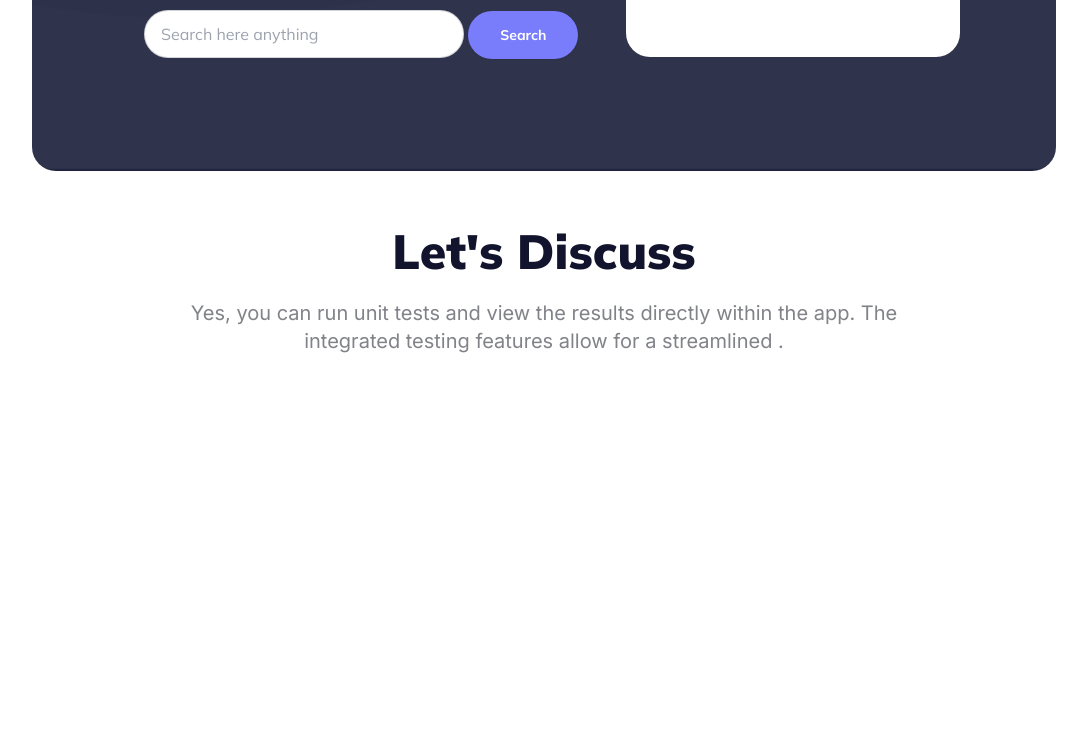
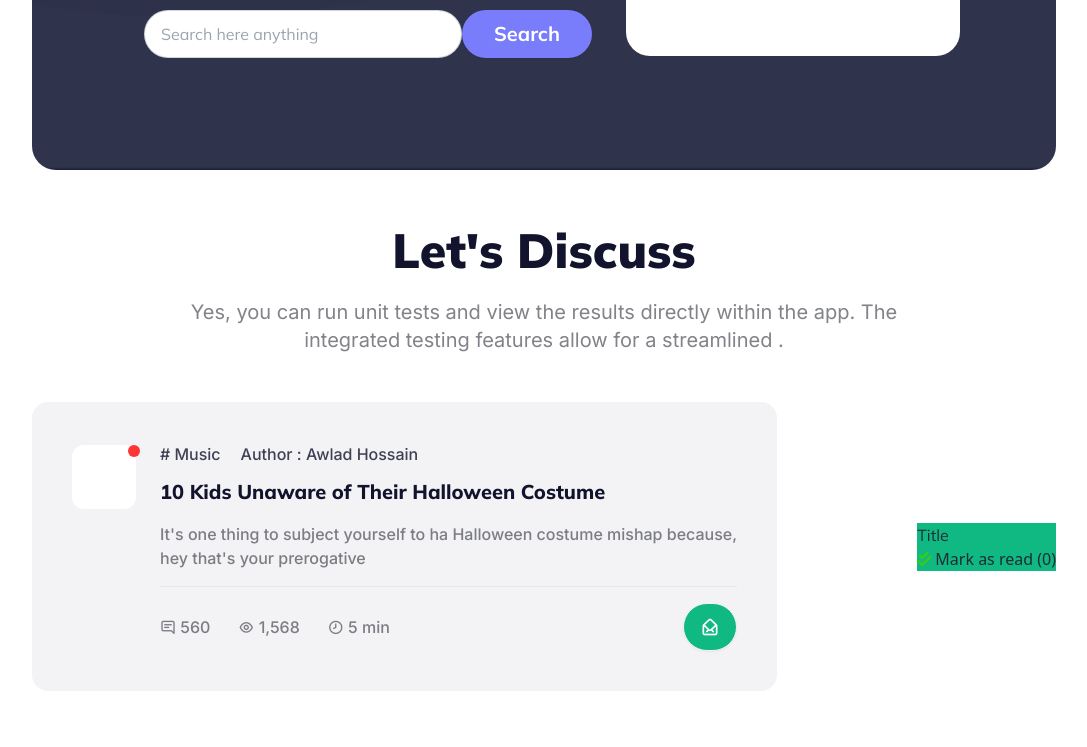
Before and after one commit to khalidbinibrahim/Assignment-6, a plain HTML site: page index.html in a window 1280 px wide. Shown: the part 550-1297 px from the top of the page, without its empty margins (96-1183 px from the left). Before the commit the page ends 905 px from the top, so only its background shows below. Drawn offline with nearby package versions, Linux system fonts and the light colour scheme.

Commit message:
added some code in let's discuss section

```diff
--- a/index.html
+++ b/index.html
@@ -28,10 +28,14 @@
                 </div>
                 <div class="flex flex-col lg:flex-row">
                     <ul class="menu menu-horizontal px-1">
-                        <li class="pl-3 text-xl text-[#12132D99]"><a class="bg-[#12132D08]"><i class="uil uil-estate"></i></a></li>
-                        <li class="pl-3 text-xl text-[#12132D99]"><a class="bg-[#12132D08]"><i class="uil uil-pen"></i></a></li>
-                        <li class="pl-3 text-xl text-[#12132D99]"><a class="bg-[#12132D08]"><i class="uil uil-user-plus"></i></a></li>
-                        <li class="pl-3 text-xl text-[#12132D99] py-1"><a class="bg-[#12132D08]"><i class="fa-regular fa-flag"></i></a></li>
+                        <li class="pl-3 text-xl text-[#12132D99]"><a class="bg-[#12132D08]"><i
+                                    class="uil uil-estate"></i></a></li>
+                        <li class="pl-3 text-xl text-[#12132D99]"><a class="bg-[#12132D08]"><i
+                                    class="uil uil-pen"></i></a></li>
+                        <li class="pl-3 text-xl text-[#12132D99]"><a class="bg-[#12132D08]"><i
+                                    class="uil uil-user-plus"></i></a></li>
+                        <li class="pl-3 text-xl text-[#12132D99] py-1"><a class="bg-[#12132D08]"><i
+                                    class="fa-regular fa-flag"></i></a></li>
                     </ul>
                     <div class="pl-6 font_mulish">
                         <a class="btn text-white bg-[#797DFC] rounded-3xl px-10 py-auto font-bold text-xl">Sign In</a>
@@ -42,19 +46,25 @@
 
         <!-- BANNER -->
         <section class="font_mulish lg:w-full">
-            <div class="flex flex-col lg:flex-row justify-between items-center hero bg-[url('/images/bgbanner.png')] bg-[#12132D] bg-no-repeat rounded-3xl p-24">
+            <div
+                class="flex flex-col lg:flex-row justify-between items-center hero bg-[url('/images/bgbanner.png')] bg-[#12132D] bg-no-repeat rounded-3xl p-24">
                 <div class="hero-content text-neutral-content">
                     <div class="max-w-md">
-                        <h1 class="mb-5 text-6xl font-black text-white">Welcome to the <br><span class="">ReTro</span> Forum</h1>
-                        <p class="mb-5 font-medium text-xl text-[#FFFFFFCC]">Share your favorite opinion and win and wp <br> forum coffee mug!</p>
-                        <div>
-                            <input type="text" placeholder="Search here anything" class="input input-bordered w-full max-w-xs text-[#03071280] rounded-3xl" />
-                            <a class="btn text-white bg-[#797DFC] rounded-3xl px-8 py-2 font-bold text- border-none">Search</a>
+                        <h1 class="mb-5 text-6xl font-black text-white">Welcome to the <br><span class="">ReTro</span>
+                            Forum</h1>
+                        <p class="mb-5 font-medium text-xl text-[#FFFFFFCC]">Share your favorite opinion and win and wp
+                            <br> forum coffee mug!</p>
+                        <div class="flex flex-row">
+                            <input type="text" placeholder="Search here anything"
+                                class="input input-bordered w-full max-w-xs text-[#03071280] rounded-3xl" />
+                            <a
+                                class="btn text-white bg-[#797DFC] rounded-3xl px-8 py-2 font-bold text-xl border-none">Search</a>
                         </div>
                     </div>
                 </div>
 
-                <div class="flex gap-4 items-center text-[#12132DCC] font-bold text-2xl bg-white font_mulish p-12 rounded-3xl">
+                <div
+                    class="flex gap-4 items-center text-[#12132DCC] font-bold text-2xl bg-white font_mulish p-12 rounded-3xl">
                     <div>
                         <p class="mb-6">Registered Users</p>
                         <p class="mb-6">Forum</p>
@@ -72,12 +82,62 @@
         </section>
     </header>
 
-    <main>
+    <main class="mx-4 lg:mx-32 my-4 lg:my-14">
         <!-- LET'S DISCUSS -->
         <section>
-            <div class="text-center">
+            <div class="text-center mb-12">
                 <h1 class="font_mulish font-black text-[#12132D] text-5xl mb-6">Let's Discuss</h1>
-                <p class="font_inter text-[#03071280] font-normal text-xl">Yes, you can run unit tests and view the results directly within the app. The <br> integrated testing features allow for a streamlined .</p>
+                <p class="font_inter text-[#03071280] font-normal text-xl">Yes, you can run unit tests and view the
+                    results directly within the app. The <br> integrated testing features allow for a streamlined .</p>
+            </div>
+
+            <div class="flex justify-between items-center flex-row">
+                <div class="flex flex-col gap-6">
+                    <div class="flex gap-6 items-center bg-[#f3f3f5] p-10 rounded-2xl">
+                        <div>
+                            <div class="bg-white w-16 h-16 relative bottom-16 rounded-xl">
+
+                            </div>
+                            <div>
+                                <p class="bg-[#ff3434] w-3 h-3 rounded-full relative left-14 bottom-32"></p>
+                            </div>
+                        </div>
+
+                        <div>
+                            <div class="flex flex-row gap-5 text-[#12132DCC] font-medium mb-3 font_inter">
+                                <p># Music</p>
+                                <p>Author : Awlad Hossain</p>
+                            </div>
+
+                            <div>
+                                <h3 class="font_mulish font-extrabold text-[#12132D] text-xl mb-4">10 Kids Unaware of
+                                    Their Halloween Costume</h3>
+                                <p class="font_inter font-medium text-[#03071280] mb-4">It's one thing to subject
+                                    yourself to ha Halloween costume mishap because, <br> hey that's your prerogative
+                                </p>
+                            </div>
+                            <hr>
+                            <div class="flex justify-between items-center mt-4">
+                                <div class="flex flex-row gap-7 font_inter font-medium text-[#03071280]">
+                                    <p><i class="uil uil-comment-alt-lines"></i> 560</p>
+                                    <p><i class="uil uil-eye"></i> 1,568</p>
+                                    <p><i class="uil uil-clock-eight"></i> 5 min</p>
+                                </div>
+                                <div>
+                                    <a class="btn text-white bg-[#10b981] text-xl rounded-full"><i
+                                            class="uil uil-envelope-open"></i></a>
+                                </div>
+                            </div>
+                        </div>
+                    </div>
+                </div>
+
+                <div class="bg-[#10b981]">
+                    <div>
+                        <h4 class="font_mulish">Title</h4>
+                        <p><span class="font_inter text-[#3dce09]"><i class="fa-solid fa-check-double"></i></span> Mark as read (<span>0</span>)</p>
+                    </div>
+                </div>
             </div>
         </section>
     </main>
```
